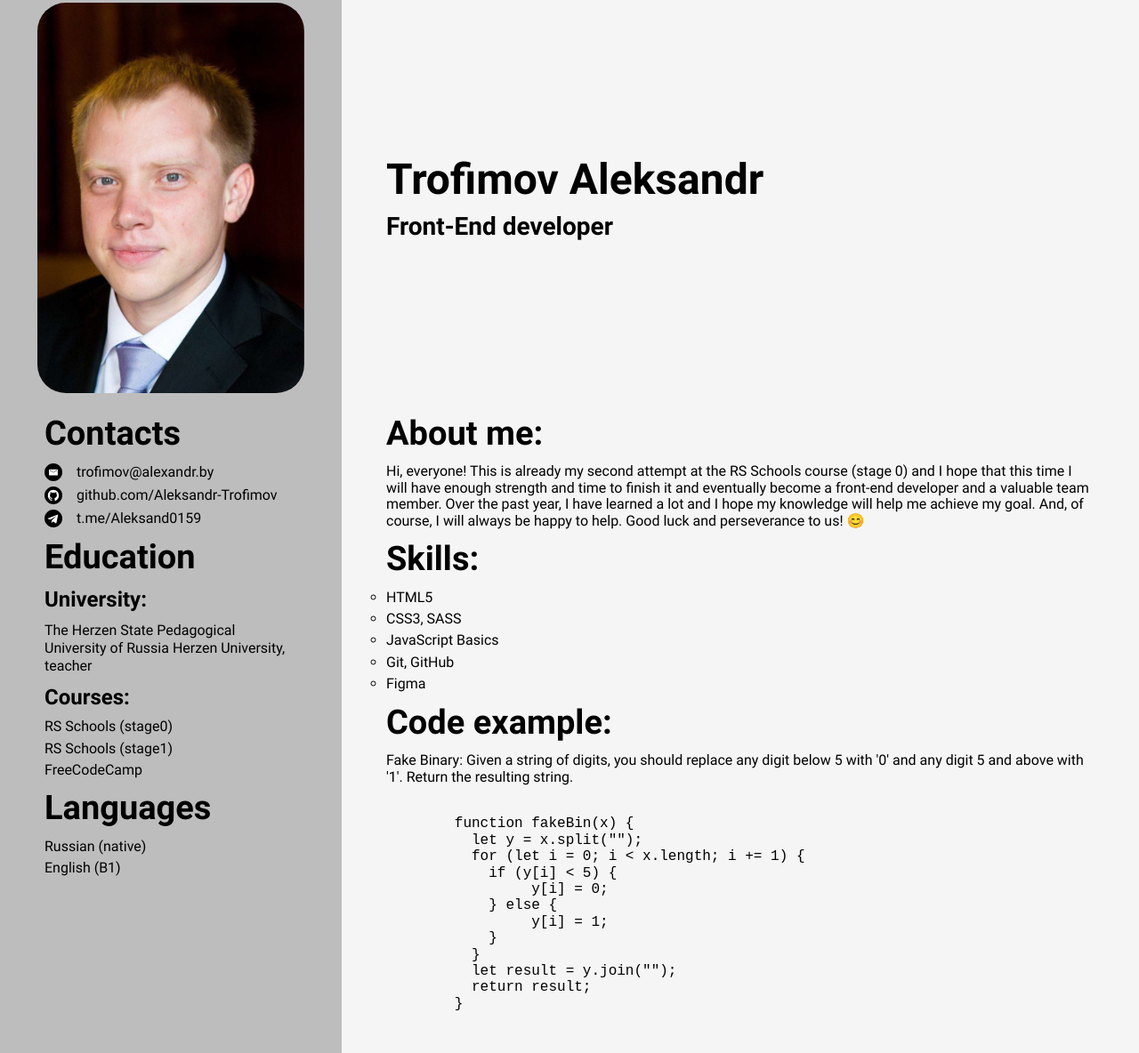
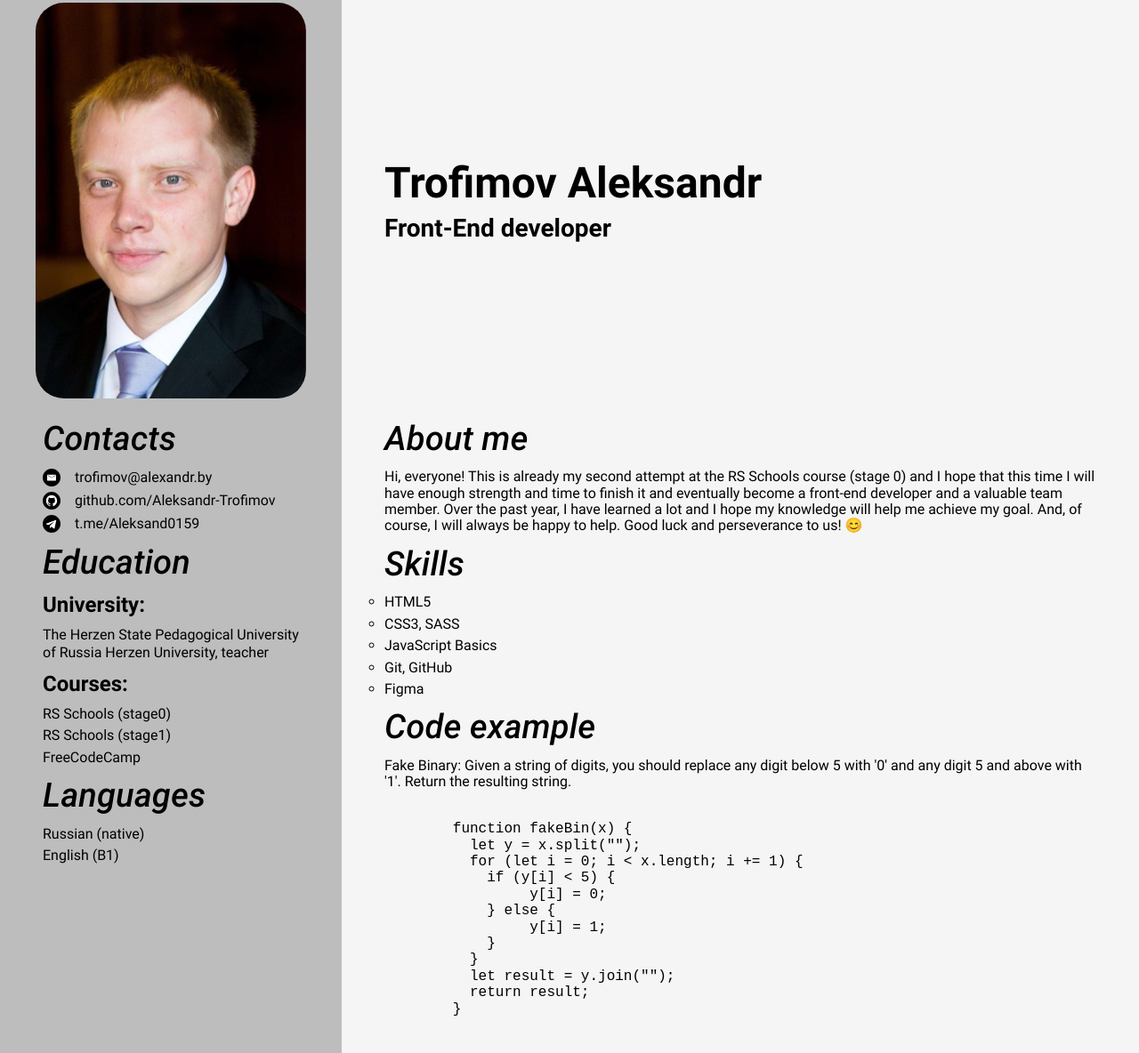
Before and after one commit to Aleksandr-Trofimov/rsschool-cv, a plain HTML site: page index.html in a window 1280 px wide. Shown: the part 67-1251 px from the top of the page at 89% size. Drawn offline with Linux system fonts and the light colour scheme.

Commit message:
feat: add some styles

```diff
--- a/css/default.css
+++ b/css/default.css
@@ -17,7 +17,7 @@ html {
 body {
 	font-family: Roboto, sans-serif;
 	font-weight: 400;
-	min-width: 320px;
+	min-width: 900px;
 	min-height: 100vh;
 	background-color: #9e9e9e;
 	color: #000;
--- a/css/header.css
+++ b/css/header.css
@@ -18,6 +18,16 @@
 	line-height: 2.875rem;
 }
 
+.navigation__button:hover {
+	background-color: #292929;
+}
+
+.navigation__button:active {
+	background-color: #f57c00;
+	color: #212121;
+	font-weight: 700;
+}
+
 .header__wrapper {
 	display: flex;
 	align-items: center;
@@ -30,21 +40,22 @@
 	padding: 1.5rem 0;
 }
 
-img {
+.header__picture {
 	margin: 0 auto;
-	width: 300px;
+	width: 19rem;
 	border-radius: 2rem;
 }
 
 .header__intro {
 	width: 70%;
-	padding: 0 50px;
+	padding: 0 3rem;
 }
 
 .header__title {
 	font-size: 3rem;
+	font-weight: 700;
 	margin: 0 auto;
-	margin-bottom: 10px;
+	margin-bottom: 0.5rem;
 }
 
 .header__subtitle {
--- a/css/main.css
+++ b/css/main.css
@@ -6,11 +6,13 @@
 .left-column {
 	background-color: #bdbdbd;
 	width: 30%;
-	padding: 0 50px;
+	padding: 0 3rem;
 }
 
 .section__title {
 	font-size: 2.375rem;
+	font-weight: 500;
+	font-style: italic;
 	margin-bottom: 0.75rem;
 }
 
@@ -43,6 +45,14 @@
 	min-height: 20px;
 }
 
+.contacts__item-text:hover {
+	color: #292929;
+}
+.contacts__item-text:active {
+	color: #212121;
+	font-weight: 700;
+}
+
 .contacts__mail::before {
 	background-image: url(../icons/Email_icon.svg);
 }
@@ -65,10 +75,18 @@
 	line-height: 1.25rem;
 }
 
+.education__course:hover {
+	color: #292929;
+}
+.education__course:active {
+	color: #212121;
+	font-weight: 700;
+}
+
 .right-column {
 	background-color: #f5f5f5;
 	width: 70%;
-	padding: 0 50px;
+	padding: 0 3rem;
 }
 
 .about__description {
--- a/index.html
+++ b/index.html
@@ -96,7 +96,7 @@
 					</div>
 					<div class="right-column">
 						<section id="about">
-							<h2 class="about__title section__title">About me:</h2>
+							<h2 class="about__title section__title">About me</h2>
 							<p class="about__description">
 								Hi, everyone! This is already my second attempt at the RS Schools course (stage 0) and I hope that this time I will have enough
 								strength and time to finish it and eventually become a front-end developer and a valuable team member. Over the past year, I have
@@ -105,7 +105,7 @@
 							</p>
 						</section>
 						<section id="skills">
-							<h2 class="skills__title section__title">Skills:</h2>
+							<h2 class="skills__title section__title">Skills</h2>
 							<ul class="skills__list section__list">
 								<li><p>HTML5</p></li>
 								<li><p>CSS3, SASS</p></li>
@@ -115,7 +115,7 @@
 							</ul>
 						</section>
 						<section id="example">
-							<h2 class="example__title section__title">Code example:</h2>
+							<h2 class="example__title section__title">Code example</h2>
 							<p class="example__description">
 								Fake Binary: Given a string of digits, you should replace any digit below 5 with '0' and any digit 5 and above with '1'. Return the
 								resulting string.
```
